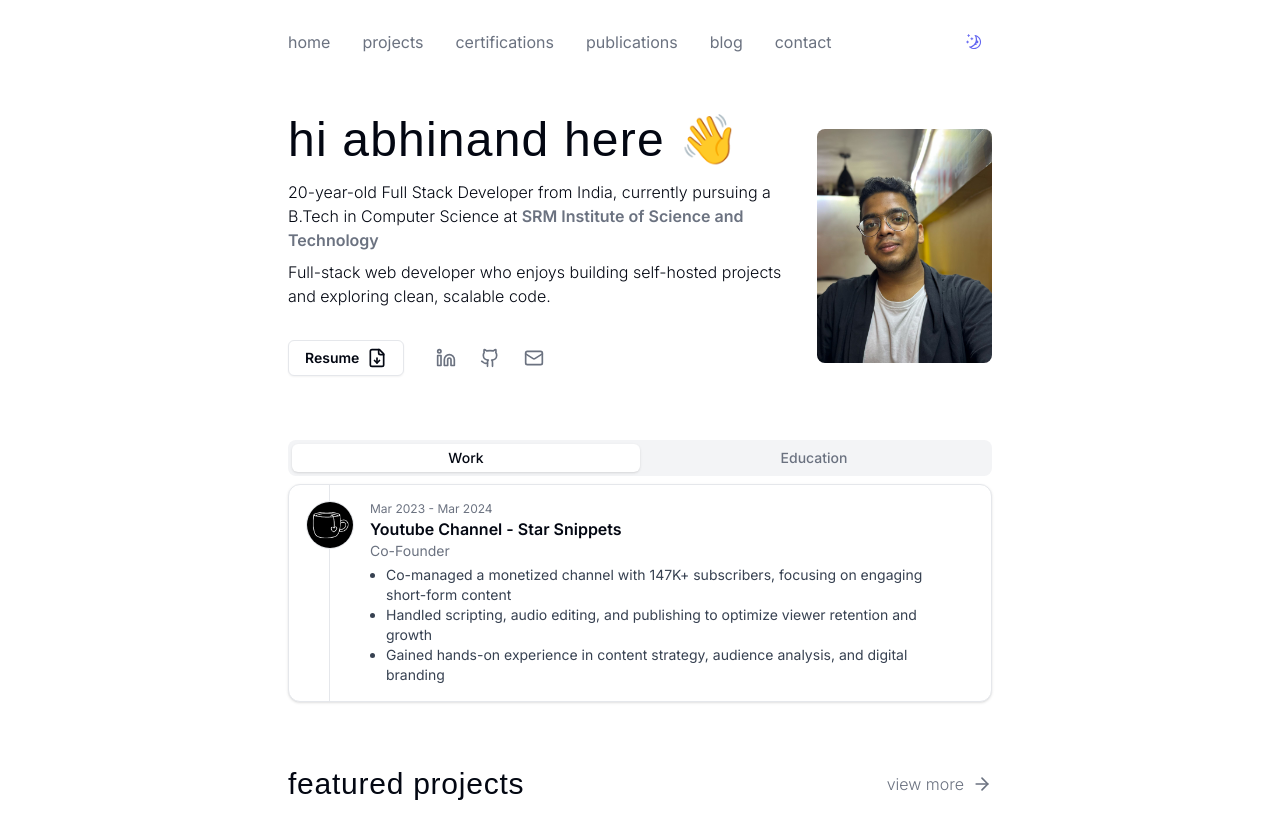
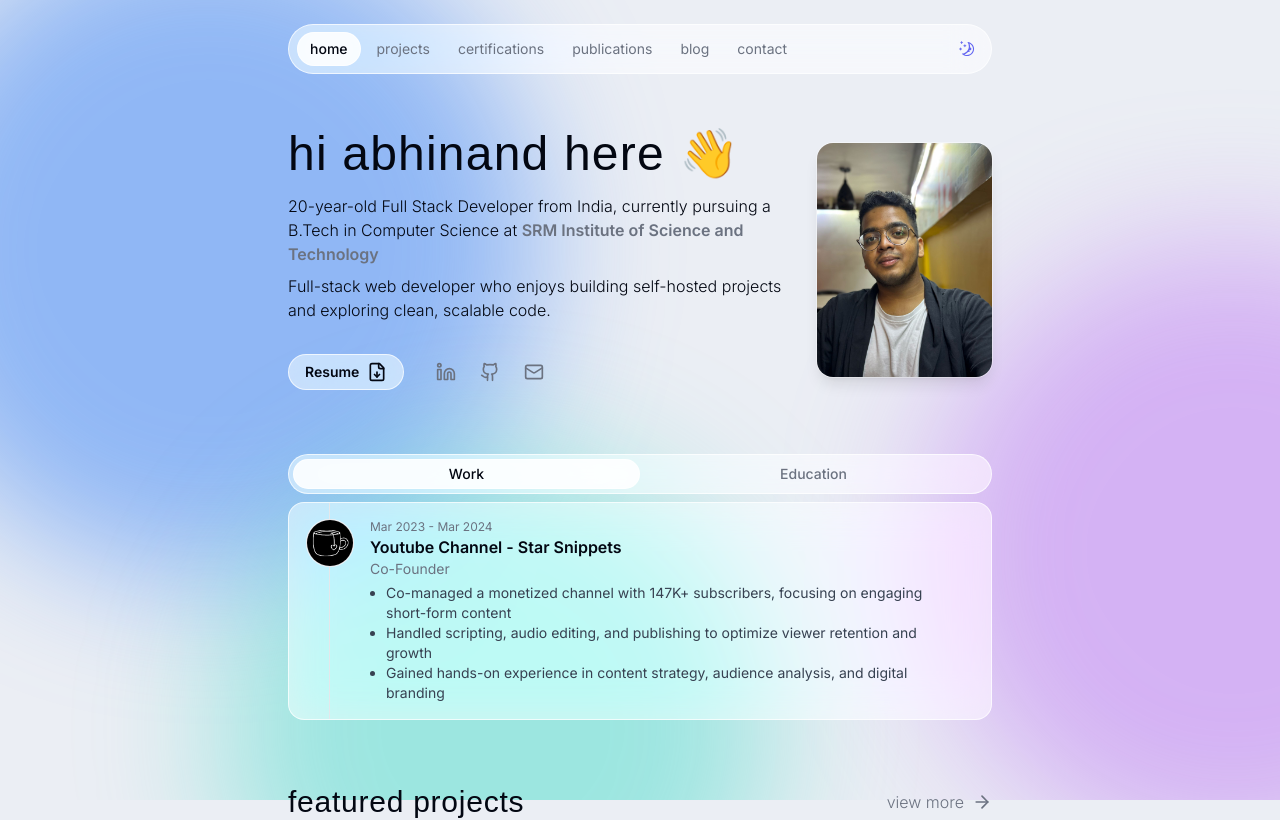
Before and after one commit to abhinandmv/abhinandmv-portfolio, a Next.js app: page / in a window 1280 px wide. Shown: the top 820 px of the page. Built offline with nearby package versions, Linux system fonts and the light colour scheme; a web font is replaced by a local one.

Commit message:
UI Change

```diff
--- a/src/app/globals.css
+++ b/src/app/globals.css
@@ -4,7 +4,7 @@
 
 @layer base {
   :root {
-    --background: 0 0% 100%;
+    --background: 222 30% 94%;
     --foreground: 224 71.4% 4.1%;
     --card: 0 0% 100%;
     --card-foreground: 224 71.4% 4.1%;
@@ -39,6 +39,17 @@
     --sh-jsxliterals: #bf7db6;
     --sh-sign: #8996a3;
     --sh-comment: #a19595;
+
+    /* liquid glass */
+    --glass-bg: 0 0% 100% / 0.55;
+    --glass-bg-strong: 0 0% 100% / 0.85;
+    --glass-border: 0 0% 100% / 0.7;
+    --glass-highlight: 0 0% 100% / 0.95;
+    --glass-shadow: 224 50% 20% / 0.16;
+    --glass-edge: 224 40% 20% / 0.13;
+    --glass-blob-1: 217 91% 62% / 0.55;
+    --glass-blob-2: 275 85% 68% / 0.45;
+    --glass-blob-3: 173 70% 50% / 0.4;
   }
 
   .dark {
@@ -71,6 +82,115 @@
     --sh-identifier: white;
     --sh-keyword: #f47067;
     --sh-string: #0fa295;
+
+    --glass-bg: 220 40% 14% / 0.4;
+    --glass-bg-strong: 220 40% 16% / 0.65;
+    --glass-border: 0 0% 100% / 0.1;
+    --glass-highlight: 0 0% 100% / 0.18;
+    --glass-shadow: 0 0% 0% / 0.35;
+    --glass-edge: 0 0% 0% / 0;
+    --glass-blob-1: 217 91% 55% / 0.22;
+    --glass-blob-2: 270 80% 55% / 0.18;
+    --glass-blob-3: 173 70% 40% / 0.14;
+  }
+}
+
+@layer components {
+  /* Frosted, translucent surface with a specular top rim */
+  .glass {
+    background-color: hsl(var(--glass-bg));
+    background-image: linear-gradient(
+      160deg,
+      hsl(var(--glass-highlight) / 0.35) 0%,
+      transparent 45%
+    );
+    border: 1px solid hsl(var(--glass-border));
+    box-shadow:
+      inset 0 1px 0 0 hsl(var(--glass-highlight)),
+      inset 0 -1px 0 0 hsl(var(--glass-border) / 0.4),
+      0 0 0 1px hsl(var(--glass-edge)),
+      0 8px 32px -8px hsl(var(--glass-shadow)),
+      0 2px 6px -2px hsl(var(--glass-shadow));
+    -webkit-backdrop-filter: blur(20px) saturate(180%);
+    backdrop-filter: blur(20px) saturate(180%);
+  }
+
+  .glass-strong {
+    @apply glass;
+    background-color: hsl(var(--glass-bg-strong));
+  }
+
+  /* Interactive glass: lifts slightly on hover */
+  .glass-interactive {
+    @apply transition-[transform,box-shadow,background-color] duration-300 ease-out;
+  }
+  .glass-interactive:hover {
+    background-color: hsl(var(--glass-bg-strong));
+    box-shadow:
+      inset 0 1px 0 0 hsl(var(--glass-highlight)),
+      inset 0 -1px 0 0 hsl(var(--glass-border) / 0.4),
+      0 0 0 1px hsl(var(--glass-edge)),
+      0 14px 40px -10px hsl(var(--glass-shadow)),
+      0 3px 10px -3px hsl(var(--glass-shadow));
+  }
+
+  /* Fixed ambient color field that gives the glass something to refract */
+  .liquid-bg {
+    @apply pointer-events-none fixed inset-0 -z-10 overflow-hidden;
+  }
+  .liquid-bg span {
+    @apply absolute rounded-full blur-3xl;
+    animation: liquid-drift 28s ease-in-out infinite alternate;
+  }
+  .liquid-bg span:nth-child(1) {
+    top: -10%;
+    left: -10%;
+    width: 50vmax;
+    height: 50vmax;
+    background: hsl(var(--glass-blob-1));
+  }
+  .liquid-bg span:nth-child(2) {
+    top: 30%;
+    right: -15%;
+    width: 45vmax;
+    height: 45vmax;
+    background: hsl(var(--glass-blob-2));
+    animation-delay: -9s;
+    animation-duration: 34s;
+  }
+  .liquid-bg span:nth-child(3) {
+    bottom: -20%;
+    left: 15%;
+    width: 40vmax;
+    height: 40vmax;
+    background: hsl(var(--glass-blob-3));
+    animation-delay: -17s;
+    animation-duration: 40s;
+  }
+
+  @keyframes liquid-drift {
+    0% {
+      transform: translate3d(0, 0, 0) scale(1);
+    }
+    50% {
+      transform: translate3d(4vw, 3vh, 0) scale(1.08);
+    }
+    100% {
+      transform: translate3d(-3vw, 5vh, 0) scale(0.95);
+    }
+  }
+
+  @media (prefers-reduced-motion: reduce) {
+    .liquid-bg span {
+      animation: none;
+    }
+  }
+
+  .no-scrollbar {
+    scrollbar-width: none;
+  }
+  .no-scrollbar::-webkit-scrollbar {
+    display: none;
   }
 }
 
@@ -88,7 +208,7 @@
     @apply text-muted-foreground transition-colors hover:text-foreground;
   }
   .prose pre {
-    @apply overflow-x-auto rounded-lg bg-accent px-5 py-4 text-sm;
+    @apply glass overflow-x-auto rounded-xl px-5 py-4 text-sm;
   }
   .prose pre code {
     @apply p-0 leading-[1.75];
--- a/src/app/layout.tsx
+++ b/src/app/layout.tsx
@@ -32,6 +32,11 @@ export default function RootLayout({
           calistoga.variable,
         )}
       >
+        <div aria-hidden="true" className="liquid-bg">
+          <span />
+          <span />
+          <span />
+        </div>
         <Providers>
           <Header />
           <main className="grow">{children}</main>
--- a/src/app/page.tsx
+++ b/src/app/page.tsx
@@ -25,7 +25,7 @@ export default async function Home() {
     <article className="mt-8 flex flex-col gap-16 pb-16">
       <section className="flex flex-col items-start gap-8 md:flex-row-reverse md:items-center md:justify-between">
         <Image
-          className="rounded-lg"
+          className="rounded-2xl shadow-lg ring-1 ring-white/40"
           src="/abhinand.jpg"
           alt="Photo of Abhinand"
           width={175}
@@ -51,7 +51,7 @@ export default async function Home() {
             Full-stack web developer who enjoys building self-hosted projects and exploring clean, scalable code.{" "}
           </p>
           <section className="mt-8 flex items-center gap-8">
-            <Link href="/Resume_2.pdf" target="_blank">
+            <Link href="/Abhinand_Resume.pdf" target="_blank">
               <Button variant="outline">
                 <span className="font-semibold">Resume</span>
                 <FileDown className="ml-2 size-5" />
--- a/src/components/Header.tsx
+++ b/src/components/Header.tsx
@@ -1,4 +1,8 @@
+"use client";
+
+import { cn } from "@/lib/utils";
 import Link from "next/link";
+import { usePathname } from "next/navigation";
 import ThemeToggle from "./ThemeToggle";
 
 const navLinks = [
@@ -28,18 +32,38 @@ const navLinks = [
   },
 ];
 
+function isActive(pathname: string, href: string) {
+  return href === "/" ? pathname === "/" : pathname.startsWith(href);
+}
+
 export default function Header() {
+  const pathname = usePathname();
+
   return (
-    <header className="sticky top-0 z-50 bg-background/75 py-6 backdrop-blur-sm">
-      <nav className="flex items-center justify-between">
-        <ul className="flex flex-wrap gap-x-4 gap-y-1 sm:gap-x-8">
-          {navLinks.map((nav, id) => (
-            <li key={id} className="link">
-              <Link href={nav.href}>{nav.name}</Link>
-            </li>
-          ))}
+    <header className="sticky top-0 z-50 py-4 sm:py-6">
+      <nav className="glass flex items-center justify-between gap-2 rounded-full p-1.5 pl-2">
+        <ul className="no-scrollbar flex min-w-0 items-center gap-1 overflow-x-auto">
+          {navLinks.map((nav) => {
+            const active = isActive(pathname, nav.href);
+            return (
+              <li key={nav.href} className="shrink-0">
+                <Link
+                  href={nav.href}
+                  aria-current={active ? "page" : undefined}
+                  className={cn(
+                    "block rounded-full px-3 py-1.5 text-sm transition-all duration-300",
+                    active
+                      ? "glass-strong font-medium text-foreground"
+                      : "text-muted-foreground hover:bg-foreground/5 hover:text-foreground",
+                  )}
+                >
+                  {nav.name}
+                </Link>
+              </li>
+            );
+          })}
         </ul>
-        <div className="flex gap-0 sm:gap-4">
+        <div className="flex shrink-0">
           <ThemeToggle />
         </div>
       </nav>
--- a/src/components/ProjectCard.tsx
+++ b/src/components/ProjectCard.tsx
@@ -29,7 +29,7 @@ export function ProjectCard({ project }: Props) {
               alt={name}
               width={500}
               height={300}
-              className="h-40 w-full object-cover object-top"
+              className="h-40 w-full rounded-xl object-cover object-top"
             />
           </Link>
         )}
--- a/src/components/ThemeToggle.tsx
+++ b/src/components/ThemeToggle.tsx
@@ -14,13 +14,14 @@ export default function ThemeToggle() {
   }, []);
 
   if (!mounted) {
-    return null;
+    return <div className="size-9" />;
   }
 
   return (
     <Button
       size="icon"
       variant="ghost"
+      className="rounded-full"
       onClick={() => {
         setTheme(resolvedTheme === "dark" ? "light" : "dark");
       }}
--- a/src/components/ui/Badge.tsx
+++ b/src/components/ui/Badge.tsx
@@ -4,14 +4,14 @@ import { cva, type VariantProps } from "class-variance-authority"
 import { cn } from "@/lib/utils"
 
 const badgeVariants = cva(
-  "inline-flex items-center rounded-md border px-2.5 py-0.5 text-xs font-semibold transition-colors focus:outline-none focus:ring-2 focus:ring-ring focus:ring-offset-2",
+  "inline-flex items-center rounded-full border px-2.5 py-0.5 text-xs font-semibold transition-colors focus:outline-none focus:ring-2 focus:ring-ring focus:ring-offset-2",
   {
     variants: {
       variant: {
         default:
           "border-transparent bg-primary text-primary-foreground shadow hover:bg-primary/80",
         secondary:
-          "border-transparent bg-secondary text-secondary-foreground hover:bg-secondary/80",
+          "glass border-transparent text-secondary-foreground",
         destructive:
           "border-transparent bg-destructive text-destructive-foreground shadow hover:bg-destructive/80",
         outline: "text-foreground",
--- a/src/components/ui/Button.tsx
+++ b/src/components/ui/Button.tsx
@@ -5,7 +5,7 @@ import { cva, type VariantProps } from "class-variance-authority"
 import { cn } from "@/lib/utils"
 
 const buttonVariants = cva(
-  "inline-flex items-center justify-center whitespace-nowrap rounded-md text-sm font-medium transition-colors focus-visible:outline-none focus-visible:ring-1 focus-visible:ring-ring disabled:pointer-events-none disabled:opacity-50",
+  "inline-flex items-center justify-center whitespace-nowrap rounded-md text-sm font-medium transition-all focus-visible:outline-none focus-visible:ring-1 focus-visible:ring-ring disabled:pointer-events-none disabled:opacity-50",
   {
     variants: {
       variant: {
@@ -14,10 +14,10 @@ const buttonVariants = cva(
         destructive:
           "bg-destructive text-destructive-foreground shadow-sm hover:bg-destructive/90",
         outline:
-          "border border-input bg-background shadow-sm hover:bg-accent hover:text-accent-foreground",
+          "glass glass-interactive rounded-full hover:text-accent-foreground active:scale-[0.97]",
         secondary:
-          "bg-secondary text-secondary-foreground shadow-sm hover:bg-secondary/80",
-        ghost: "hover:bg-accent hover:text-accent-foreground",
+          "glass glass-interactive text-secondary-foreground active:scale-[0.97]",
+        ghost: "hover:bg-foreground/5 hover:text-accent-foreground",
         link: "text-primary underline-offset-4 hover:underline",
       },
       size: {
--- a/src/components/ui/Card.tsx
+++ b/src/components/ui/Card.tsx
@@ -9,7 +9,7 @@ const Card = React.forwardRef<
   <div
     ref={ref}
     className={cn(
-      "rounded-xl border bg-card text-card-foreground shadow",
+      "glass glass-interactive rounded-2xl text-card-foreground",
       className,
     )}
     {...props}
--- a/src/components/ui/Input.tsx
+++ b/src/components/ui/Input.tsx
@@ -11,7 +11,7 @@ const Input = React.forwardRef<HTMLInputElement, InputProps>(
       <input
         type={type}
         className={cn(
-          "flex h-9 w-full rounded-md border border-input bg-transparent px-3 py-1 text-sm shadow-sm transition-colors file:border-0 file:bg-transparent file:text-sm file:font-medium placeholder:text-muted-foreground focus-visible:outline-none focus-visible:ring-1 focus-visible:ring-ring disabled:cursor-not-allowed disabled:opacity-50",
+          "flex h-9 w-full glass rounded-xl px-3 py-1 text-sm transition-colors file:border-0 file:bg-transparent file:text-sm file:font-medium placeholder:text-muted-foreground focus-visible:outline-none focus-visible:ring-1 focus-visible:ring-ring disabled:cursor-not-allowed disabled:opacity-50",
           className
         )}
         ref={ref}
--- a/src/components/ui/Tabs.tsx
+++ b/src/components/ui/Tabs.tsx
@@ -14,7 +14,7 @@ const TabsList = React.forwardRef<
   <TabsPrimitive.List
     ref={ref}
     className={cn(
-      "inline-flex h-9 items-center justify-center rounded-lg bg-muted p-1 text-muted-foreground",
+      "glass inline-flex h-10 items-center justify-center rounded-full p-1 text-muted-foreground",
       className
     )}
     {...props}
@@ -29,7 +29,7 @@ const TabsTrigger = React.forwardRef<
   <TabsPrimitive.Trigger
     ref={ref}
     className={cn(
-      "inline-flex items-center justify-center whitespace-nowrap rounded-md px-3 py-1 text-sm font-medium ring-offset-background transition-all focus-visible:outline-none focus-visible:ring-2 focus-visible:ring-ring focus-visible:ring-offset-2 disabled:pointer-events-none disabled:opacity-50 data-[state=active]:bg-background data-[state=active]:text-foreground data-[state=active]:shadow",
+      "inline-flex items-center justify-center whitespace-nowrap h-full rounded-full px-3 py-1 text-sm font-medium ring-offset-background transition-all duration-300 focus-visible:outline-none focus-visible:ring-2 focus-visible:ring-ring focus-visible:ring-offset-2 disabled:pointer-events-none disabled:opacity-50 data-[state=active]:glass-strong data-[state=active]:text-foreground",
       className
     )}
     {...props}
--- a/src/components/ui/Textarea.tsx
+++ b/src/components/ui/Textarea.tsx
@@ -10,7 +10,7 @@ const Textarea = React.forwardRef<HTMLTextAreaElement, TextareaProps>(
     return (
       <textarea
         className={cn(
-          "flex min-h-[60px] w-full rounded-md border border-input bg-transparent px-3 py-2 text-sm shadow-sm placeholder:text-muted-foreground focus-visible:outline-none focus-visible:ring-1 focus-visible:ring-ring disabled:cursor-not-allowed disabled:opacity-50",
+          "flex min-h-[60px] w-full glass rounded-xl px-3 py-2 text-sm placeholder:text-muted-foreground focus-visible:outline-none focus-visible:ring-1 focus-visible:ring-ring disabled:cursor-not-allowed disabled:opacity-50",
           className
         )}
         ref={ref}
```
